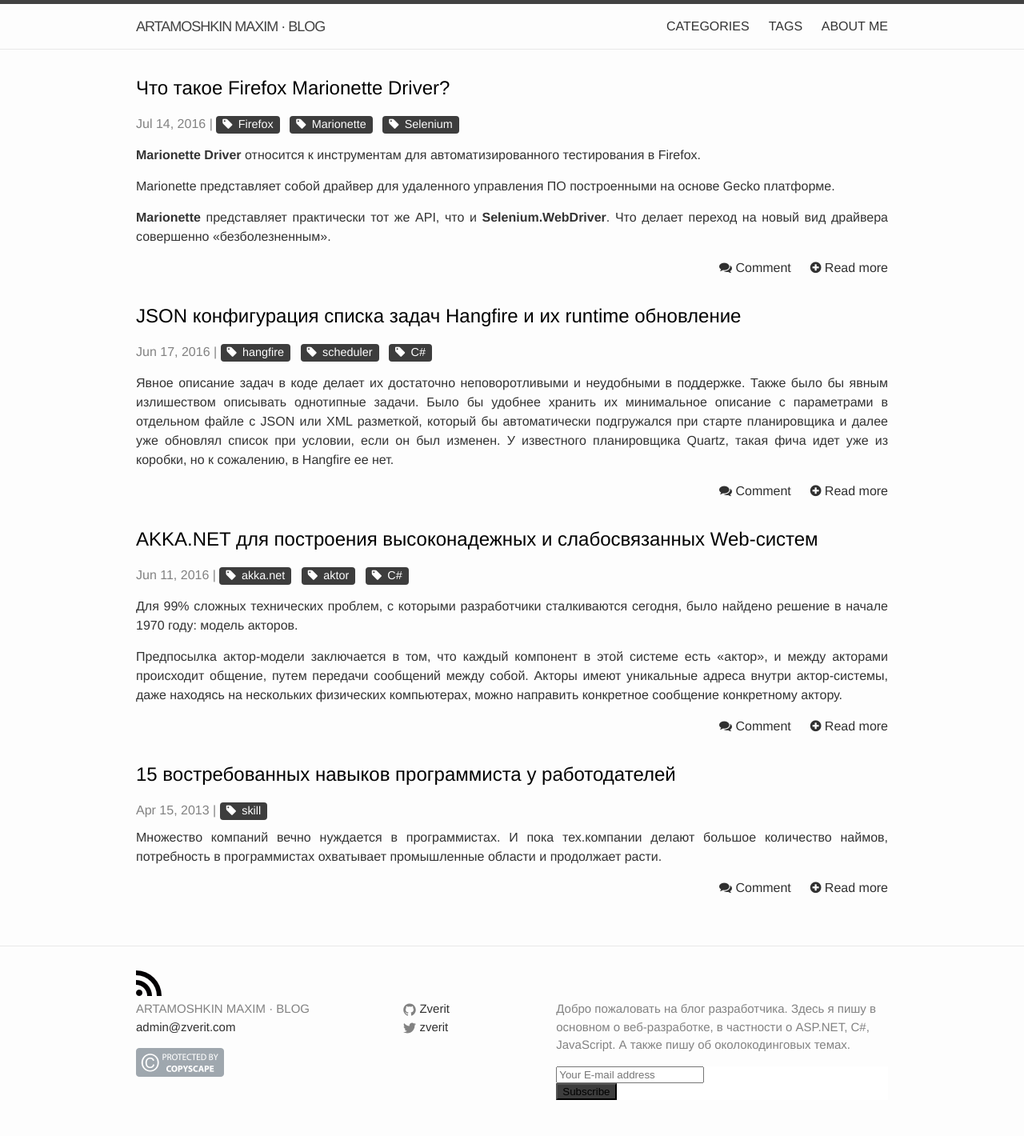
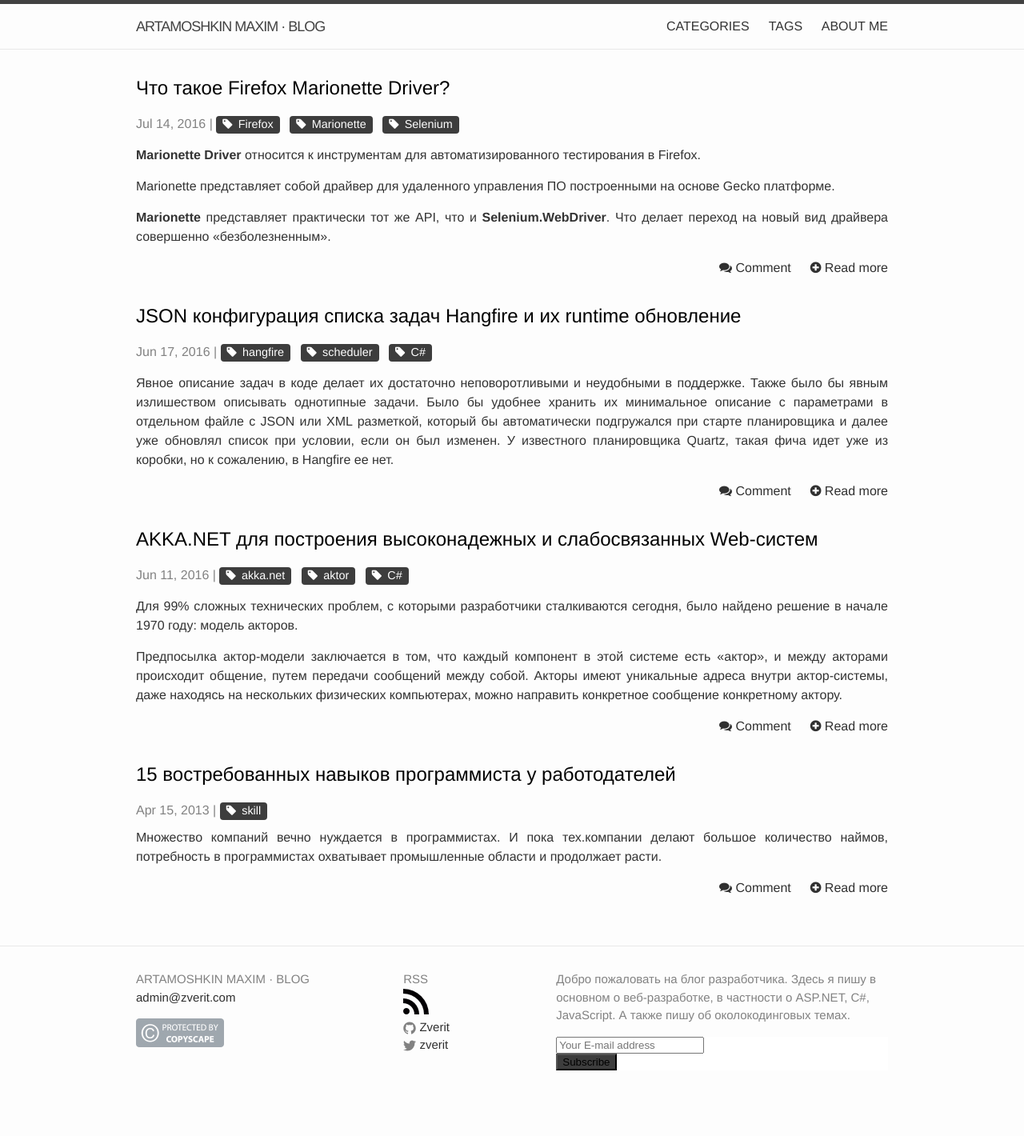
Before and after one commit to martamoshkin/blog.zverit.com, a Jekyll site: the page built from index.html, in a window 1280 px wide. Shown: the whole page at 80% size. Built offline with Jekyll 4.4.1, drawn with Linux system fonts in a browser that asks for light colours; nearby versions of some CDN libraries; comment, search, counter and statistics services are not loaded; after the commit the page ends 1383 px from its top, so only the background shows below that.

Commit message:
Update footer.html

```diff
--- a/_includes/footer.html
+++ b/_includes/footer.html
@@ -1,9 +1,6 @@
 <footer class="site-footer">
 
   <div class="wrapper">
-
-  <a  href="{{ "/feed.xml" | prepend: site.baseurl }}"><div class="rss-subscribe"></div></a>
-
     <div class="footer-col-wrapper">
       <div class="footer-col footer-col-1">
         <ul class="contact-list">
@@ -15,6 +12,9 @@
 <link rel="publisher" href="https://plus.google.com/b/114908284667574282591" />
       <div class="footer-col footer-col-2">
         <ul class="social-media-list">
+          <li>
+          RSS	<a  href="{{ "/feed.xml" | prepend: site.baseurl }}"><div class="rss-subscribe"></div></a>
+          </li>
           {% if site.github_username %}
           <li>
             {% include icon-github.html username=site.github_username %}
```
